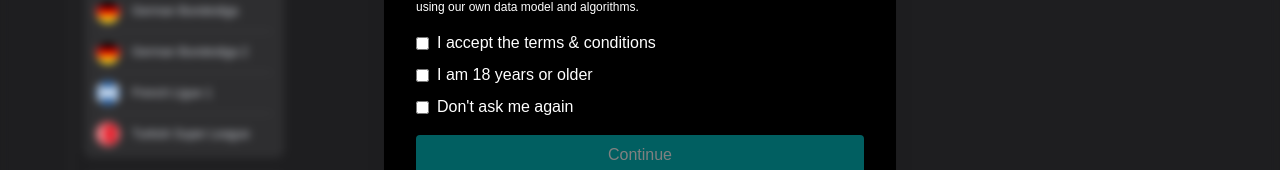
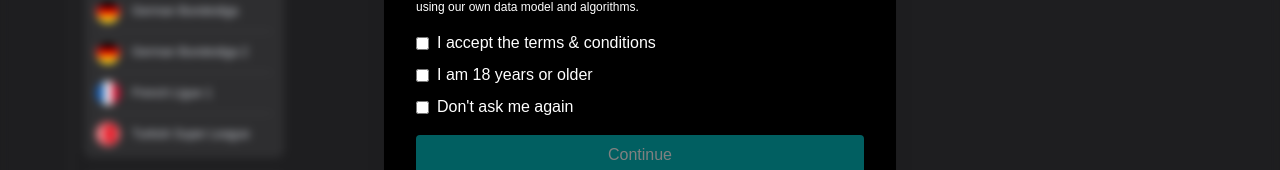
Before and after one commit to BYK-Oxford/bet-frontend, a Next.js app: page /home in a window 1280 px wide. Shown: the part 455-625 px from the top of the page. Built offline with nearby package versions, Linux system fonts and the light colour scheme; no server answers.

Commit message:
fixed the france logo

```diff
--- a/src/app/home/components/HomeSidebar.tsx
+++ b/src/app/home/components/HomeSidebar.tsx
@@ -51,7 +51,7 @@ export default function HomeSidebar({
             { name: "Spanish Segunda", src: "/teamlogo/Spain.png" },
             { name: "German Bundesliga", src: "/teamlogo/German.png" },
             { name: "German Bundesliga 2", src: "/teamlogo/German.png" },
-            { name: "French Ligue 1", src: "/teamlogo/Scotland.png" },
+            { name: "French Ligue 1", src: "/teamlogo/France.png" },
             { name: "Turkish Super League", src: "/teamlogo/Turkey.png" },
           ]}
           onItemClick={handleLeagueClick}
@@ -69,7 +69,7 @@ export default function HomeSidebar({
             { name: "Italy", src: "/teamlogo/Italy.png" },
             { name: "Spain", src: "/teamlogo/Spain.png" },
             { name: "German", src: "/teamlogo/German.png" },
-            { name: "France", src: "/teamlogo/Turkey.png" },
+            { name: "France", src: "/teamlogo/France.png" },
             { name: "Turkey", src: "/teamlogo/Turkey.png" },
           ]}
           onItemClick={handleCountryClick}
```
Also changed, not shown: public/teamlogo/France.png (added).
